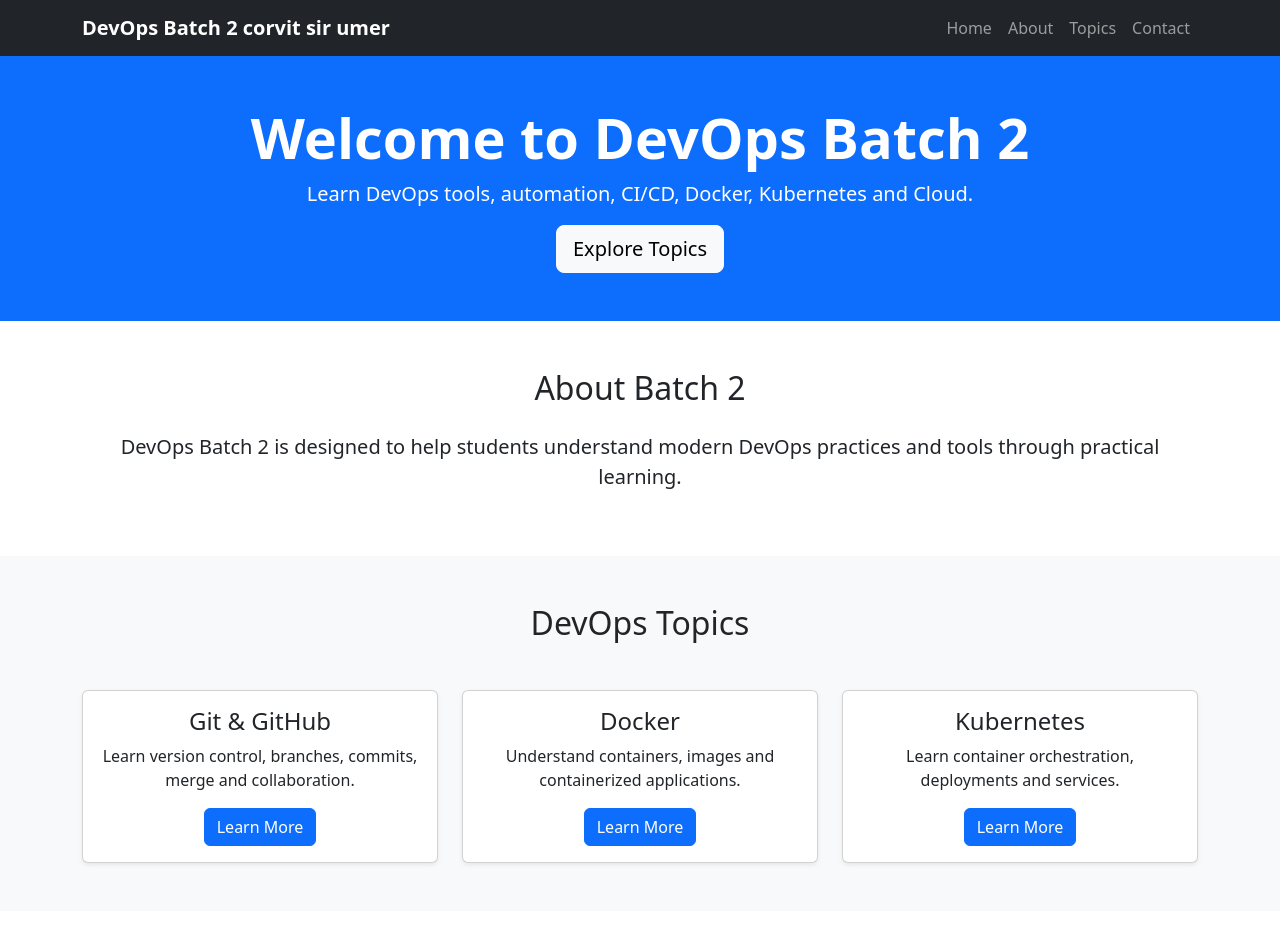
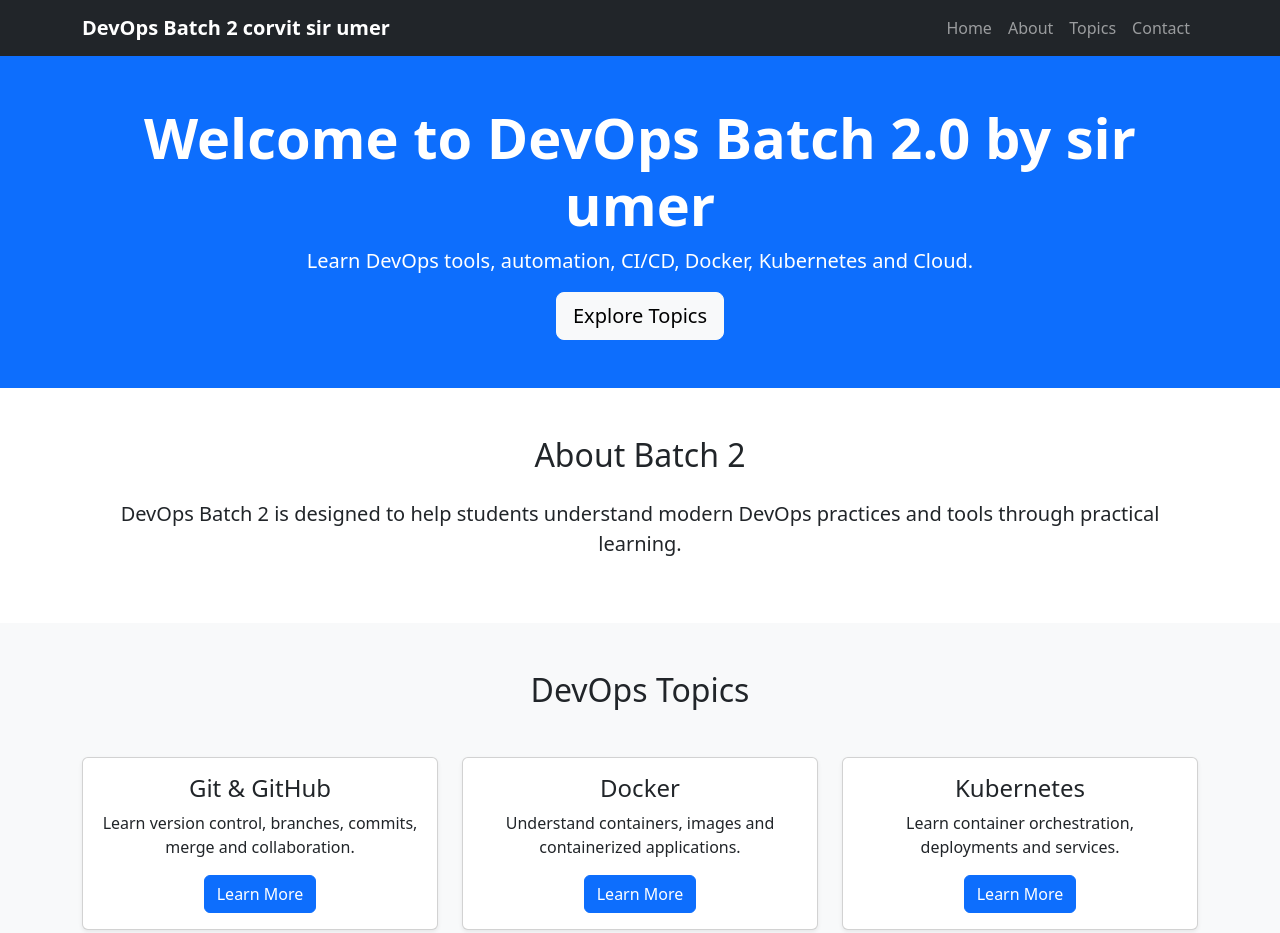
Before and after one commit to Nauman4413/gitprac, a plain HTML site: page index.html in a window 1280 px wide. Shown: the top 933 px of the page. Drawn offline with nearby package versions, Linux system fonts and the light colour scheme.

Commit message:
added name

```diff
--- a/index.html
+++ b/index.html
@@ -52,7 +52,7 @@
     <!-- Hero Section -->
     <section id="home" class="bg-primary text-white text-center py-5">
         <div class="container">
-            <h1 class="display-4 fw-bold">Welcome to DevOps Batch 2</h1>
+            <h1 class="display-4 fw-bold">Welcome to DevOps Batch 2.0 by sir umer</h1>
             <p class="lead">
                 Learn DevOps tools, automation, CI/CD, Docker, Kubernetes and Cloud.
             </p>
```
